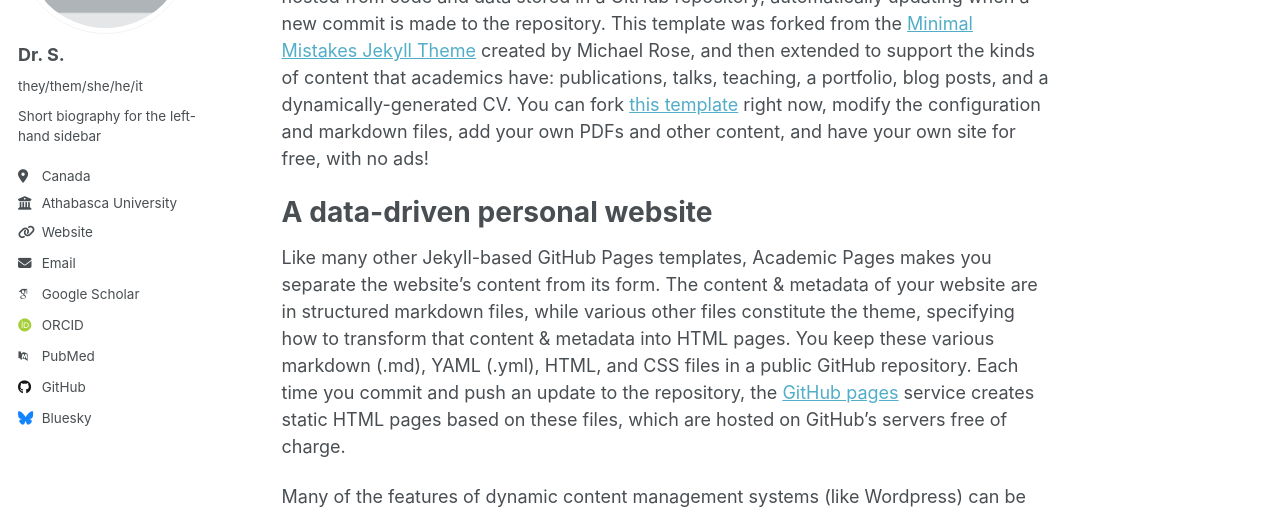
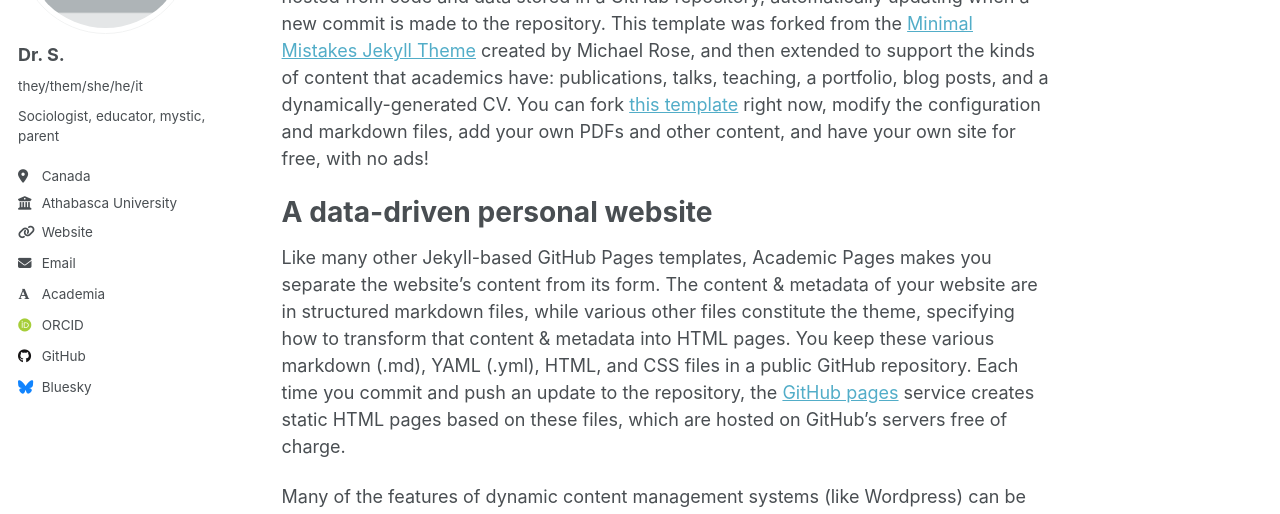
Before and after one commit to s1r0n/Dr.S, a Jekyll site: the page built from _pages/about.md, in a window 1280 px wide. Shown: the part 240-754 px from the top of the page. Built offline with Jekyll 4.4.1, drawn with Linux system fonts in a browser that asks for light colours; some web fonts are replaced.

Commit message:
Update _config.yml

```diff
--- a/_config.yml
+++ b/_config.yml
@@ -25,20 +25,20 @@
   avatar           : "profile.png"
   name             : "Dr. S."
   pronouns         : "they/them/she/he/it"
-  bio              : "Short biography for the left-hand sidebar"
+  bio              : "Sociologist, educator, mystic, parent"
   location         : "Canada"
   employer         : "Athabasca University"
   uri              : "https://www.athabascau.ca"
   email            : "mikes@athabascau.ca"
 
   # Academic websites
-  academia         : # URL
+  academia         : "https://athabascau.academia.edu/DrS" # URL
   arxiv            : # URL - Update with the correct link to your profile
-  googlescholar    : "https://scholar.google.com/citations?user=PS_CX0AAAAAJ"
+  googlescholar    : #
   impactstory      : # URL
-  orcid            : "http://orcid.org/yourorcidurl"
+  orcid            : "https://orcid.org/my-orcid?orcid=0000-0002-1707-9662"
   semantic         : # URL
-  pubmed           : "https://www.ncbi.nlm.nih.gov/pubmed/?term=john+snow"
+  pubmed           : #
   researchgate     : # URL
   scopus           : # URL
 
```
